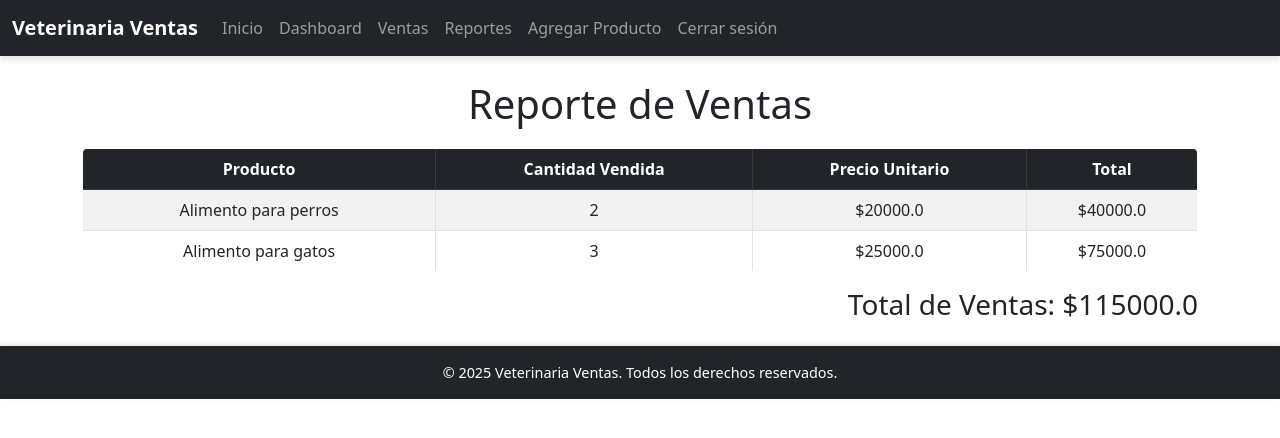
After one commit to JFCandia/Ventas_Veterinaria, a Flask app: page /reporte_ventas in a window 1280 px wide. The commit adds this page. Shown: the top 438 px of the page. Run offline with Flask 3, Linux system fonts and the light colour scheme; a user stored in the database is signed in; data comes from the database, SQL or seed files in the repository; both versions use the stored data as it was after the commit.

```diff
--- a/app.py
+++ b/app.py
@@ -215,6 +215,36 @@ def reportes():
     data = [venta.cantidad for venta in ventas]
     return render_template('reportes.html', ventas=ventas, productos=Producto.query.all(), labels=labels, data=data)
 
+@app.route('/vender/<int:producto_id>', methods=['POST'])
+@login_required
+def vender(producto_id):
+    producto = Producto.query.get_or_404(producto_id)
+    cantidad = int(request.form['cantidad'])
+
+    if cantidad > producto.stock:
+        flash(f"No hay suficiente stock para vender {cantidad} unidades de '{producto.nombre}'.", "danger")
+    else:
+        producto.stock -= cantidad
+        venta = Venta(producto_id=producto.id, cantidad=cantidad)
+        db.session.add(venta)
+        db.session.commit()
+        flash(f"Se vendieron {cantidad} unidades de '{producto.nombre}'.", "success")
+
+    return redirect(url_for('dashboard'))
+
+@app.route('/reporte_ventas')
+@login_required
+def reporte_ventas():
+    ventas = Venta.query.all()
+    total_ventas = sum(venta.cantidad * venta.producto.precio for venta in ventas if venta.producto)
+    return render_template('reporte_ventas.html', ventas=ventas, total_ventas=total_ventas)
+
+@app.route('/reporte_stock')
+@login_required
+def reporte_stock():
+    productos = Producto.query.all()
+    return render_template('reporte_stock.html', productos=productos)
+
 if __name__ == '__main__':
     with app.app_context():
         # Código para inicializar datos
--- a/templates/dashboard.html
+++ b/templates/dashboard.html
@@ -9,6 +9,8 @@
 <div class="mb-4">
     <a href="{{ url_for('cargar_productos') }}" class="btn btn-success">Cargar Productos desde Excel</a>
     <a href="{{ url_for('reporte_bajo_stock') }}" class="btn btn-warning">Reporte de Bajo Stock</a>
+    <a href="{{ url_for('reporte_ventas') }}" class="btn btn-primary">Reporte de Ventas</a>
+    <a href="{{ url_for('reporte_stock') }}" class="btn btn-info">Reporte de Stock</a>
 </div>
 
 <!-- Tabla de ventas -->
--- a/templates/index.html
+++ b/templates/index.html
@@ -4,7 +4,6 @@
 
 {% block content %}
 <h1 class="text-center">Lista de Productos</h1>
-<a href="{{ url_for('reporte_bajo_stock') }}">Ir a reportes</a>
 <table class="table table-bordered table-striped mt-4">
     <thead class="table-dark">
         <tr>
--- /dev/null
+++ b/templates/reporte_ventas.html
@@ -0,0 +1,30 @@
+{% extends "base.html" %}
+
+{% block title %}Reporte de Ventas{% endblock %}
+
+{% block content %}
+<h1 class="text-center">Reporte de Ventas</h1>
+
+<table class="table table-bordered table-striped">
+    <thead class="table-dark">
+        <tr>
+            <th>Producto</th>
+            <th>Cantidad Vendida</th>
+            <th>Precio Unitario</th>
+            <th>Total</th>
+        </tr>
+    </thead>
+    <tbody>
+        {% for venta in ventas %}
+        <tr>
+            <td>{{ venta.producto.nombre }}</td>
+            <td>{{ venta.cantidad }}</td>
+            <td>${{ venta.producto.precio }}</td>
+            <td>${{ venta.cantidad * venta.producto.precio }}</td>
+        </tr>
+        {% endfor %}
+    </tbody>
+</table>
+
+<h3 class="text-end">Total de Ventas: ${{ total_ventas }}</h3>
+{% endblock %}
```
Also changed, not shown: templates/reporte_stock.html (added, +28 -0 lines), instance/veterinaria.db, 1 other file.
